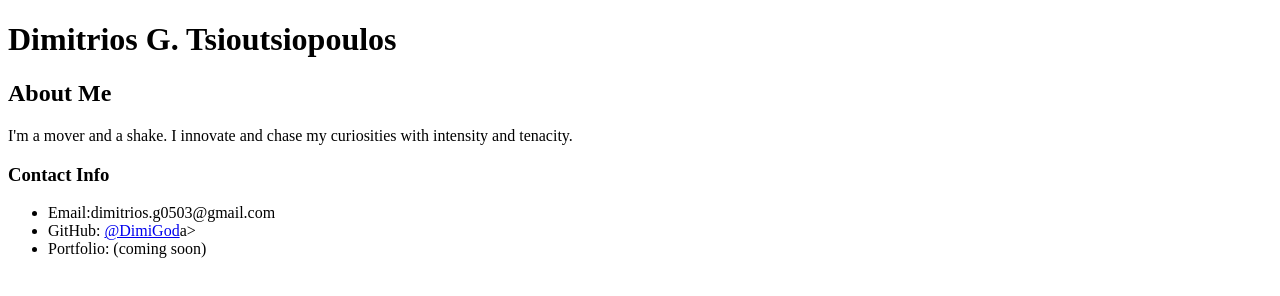
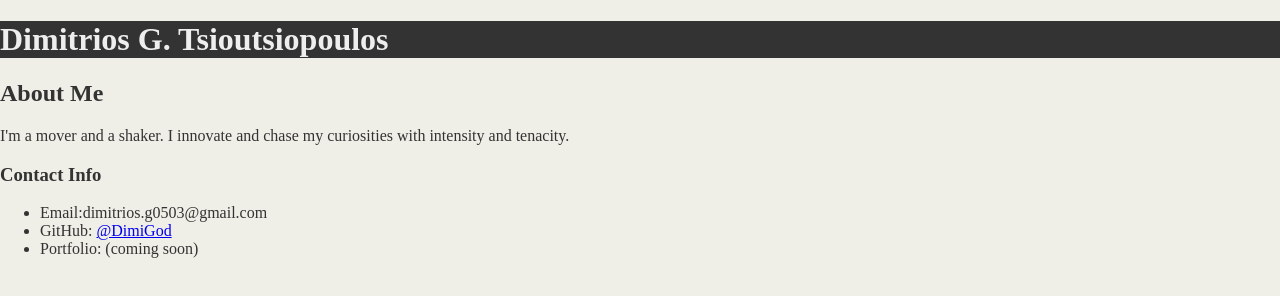
Before and after one commit to DimiGod/Basic-Portfolio, a plain HTML site: page index.html in a window 1280 px wide. Drawn offline with Linux system fonts and the light colour scheme.

Commit message:
updated some code to the css doc, tied in the reference to the html doc

```diff
--- a/assets/css/style.css
+++ b/assets/css/style.css
@@ -0,0 +1,20 @@
+body{
+    background-color:#efeee7;
+    font-style:Georgia,"Times New Roman",Times,serif;
+    color:#333333;
+    margin: 0;
+    padding: 0;
+}
+
+header{
+    background-color:#333333;
+}
+
+h1{
+    color:#eee;
+    font-size: 2em
+}
+
+h2{
+    font-size:1.5em
+}
--- a/index.html
+++ b/index.html
@@ -1,30 +1,44 @@
 <!DOCTYPE html>
-<html lang="en">
+<html lang="en-us">
     <head>
         <meta charset="UTF-8" />
         <title>Dimitrios Tsioutsiopoulos</title>
+
+        <link rel="stylesheet" type="text/css" href="assets/css/style.css">
+
     </head>
 
     <body>
+        <header>
         <h1>Dimitrios G. Tsioutsiopoulos</h1>
+        </header>
+
+    <div>
+        <div class="container">
+    <section id="main bio">
 
         <h2>About Me</h2>
         <p>
-            I'm a mover and a shake. I innovate and chase my curiosities with intensity and tenacity.
+            I'm a mover and a shaker. I innovate and chase my curiosities with intensity and tenacity.
         </p>
+    </section>
+    <section id="contact info">
 
         <h3>Contact Info</h3>
 
         <ul>
             <li>Email:dimitrios.g0503@gmail.com</li>
 
-            <li>GitHub: <a href="https://github.com/DimiGod">@DimiGod</a>a></li>
+            <li>GitHub: <a href="https://github.com/DimiGod">@DimiGod</a></li>
 
             <li>Portfolio: (coming soon)</li>
 
         </ul>
 
-        <br />
+    </section>
 
-    </body>
+    </div>
+
+</body>
+
 </html>
```
Also changed, not shown: reference/reference.html (deleted, +0 -41 lines).
